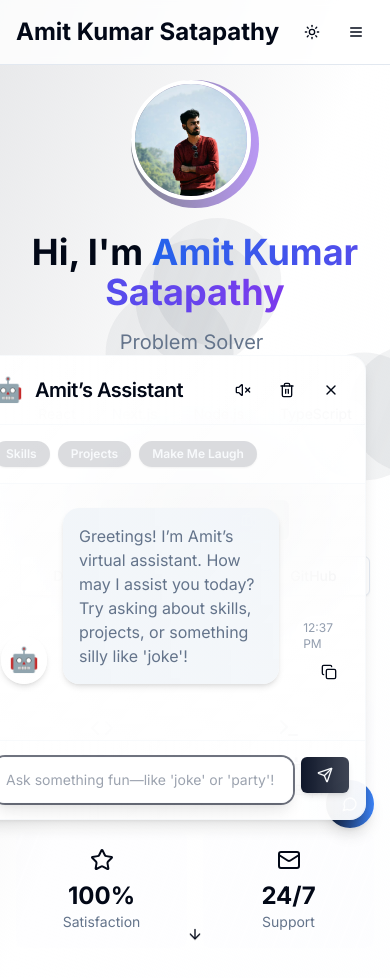
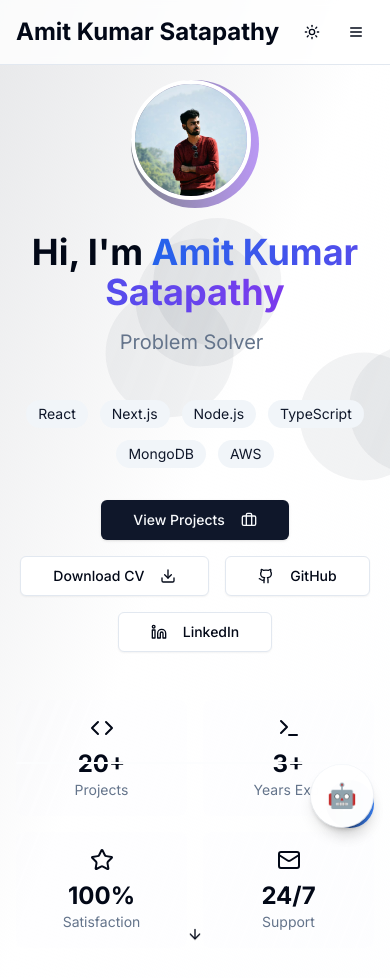
Before and after one commit to Amitkumarsatapathy645/Amit-portfolio, a Next.js app: page / in a window 390 px wide. Both pictures are taken after a click on the button 350 px from the left and 804 px from the top of the page. Shown: the top 978 px of the page. Built offline with nearby package versions, Linux system fonts and the light colour scheme.

Commit message:
changed for mobile view

```diff
--- a/src/components/chatbot/ChatBot.tsx
+++ b/src/components/chatbot/ChatBot.tsx
@@ -2,7 +2,7 @@
 import { useState, useRef, useEffect } from 'react';
 import { motion } from 'framer-motion';
 import { Button } from '@/components/ui/button';
-import { Send, X, Copy, Volume2, VolumeX, Trash2 } from 'lucide-react';
+import { Send, X, Copy, Volume2, VolumeX, Trash2, ChevronUp, ChevronDown } from 'lucide-react';
 import { Badge } from '@/components/ui/badge';
 
 interface ChatBotProps {
@@ -18,7 +18,7 @@ interface Message {
 export default function ChatBot({ onClose }: ChatBotProps) {
   const [messages, setMessages] = useState<Message[]>([
     {
-      text: "Greetings! I’m Amit’s virtual assistant. How may I assist you today? Try asking about skills, projects, or something silly like 'joke'!",
+      text: "Greetings! I'm Amit's virtual assistant. How may I assist you today? Try asking about skills, projects, or something silly like 'joke'!",
       isUser: false,
       timestamp: new Date().toLocaleTimeString([], { hour: '2-digit', minute: '2-digit' }),
     },
@@ -29,16 +29,39 @@ export default function ChatBot({ onClose }: ChatBotProps) {
   const [isSoundOn, setIsSoundOn] = useState(false);
   const [isPartyMode, setIsPartyMode] = useState(false);
   const [lastQuery, setLastQuery] = useState<string | null>(null);
+  const [showSuggestions, setShowSuggestions] = useState(true);
   const messagesEndRef = useRef<HTMLDivElement>(null);
   const inputRef = useRef<HTMLInputElement>(null);
+  const chatContainerRef = useRef<HTMLDivElement>(null);
 
   // Auto-scroll and focus
   useEffect(() => {
     if (messagesEndRef.current && !isMinimized) {
       messagesEndRef.current.scrollIntoView({ behavior: 'smooth' });
     }
+    if (!isMinimized) {
       inputRef.current?.focus();
+    }
   }, [messages, isMinimized]);
+
+  // Handle window resize and adjust for mobile
+  useEffect(() => {
+    const handleResize = () => {
+      // Auto-minimize on very small screens when first loaded
+      if (window.innerWidth < 480 && chatContainerRef.current) {
+        // Don't auto-minimize if user has already interacted
+        if (messages.length <= 1) {
+          setIsMinimized(true);
+        }
+      }
+    };
+
+    // Initial check
+    handleResize();
+
+    window.addEventListener('resize', handleResize);
+    return () => window.removeEventListener('resize', handleResize);
+  }, [messages.length]);
 
   const handleSend = () => {
     if (!input.trim()) return;
@@ -53,32 +76,32 @@ export default function ChatBot({ onClose }: ChatBotProps) {
     setInput('');
 
     const botResponses: { [key: string]: string | ((last: string | null) => string) } = {
-      hi: "Hey there! What’s up? Skills, projects, or a laugh?",
-      hello: "Hi! Ready to explore Amit’s world—or just here to goof off? 😄",
-      skills: "Amit’s a wizard with React, Next.js, Node.js, and more! Check the <a href='/about' class='text-primary hover:underline'>About page</a>.",
+      hi: "Hey there! What's up? Skills, projects, or a laugh?",
+      hello: "Hi! Ready to explore Amit's world—or just here to goof off? 😄",
+      skills: "Amit's a wizard with React, Next.js, Node.js, and more! Check the <a href='/about' class='text-primary hover:underline'>About page</a>.",
       projects:
         "Amit built Snapgram and Job Portal—pretty cool, huh? See more on the <a href='/projects' class='text-primary hover:underline'>Projects page</a>.",
       experience:
-        "3+ years at iServeu, DRDO, and beyond. Amit’s story’s on the <a href='/experience' class='text-primary hover:underline'>Experience page</a>.",
+        "3+ years at iServeu, DRDO, and beyond. Amit's story's on the <a href='/experience' class='text-primary hover:underline'>Experience page</a>.",
       contact: (last) =>
         last?.includes('how')
-          ? "Email Amit at <a href='mailto:amitkumarsatapathy645@gmail.com' class='text-primary hover:underline'>amitkumarsatapathy645@gmail.com</a>. Don’t spam him with memes—unless they’re good! 😜"
+          ? "Email Amit at <a href='mailto:amitkumarsatapathy645@gmail.com' class='text-primary hover:underline'>amitkumarsatapathy645@gmail.com</a>. Don't spam him with memes—unless they're good! 😜"
           : "Reach Amit via the <a href='/contact' class='text-primary hover:underline'>Contact page</a> or amitkumarsatapathy645@gmail.com.",
       resume:
-        "Grab Amit’s resume <a href='/resume.pdf' class='text-primary hover:underline' target='_blank'>here</a>. It’s less boring than most!",
+        "Grab Amit's resume <a href='/resume.pdf' class='text-primary hover:underline' target='_blank'>here</a>. It's less boring than most!",
       newsletter:
-        "Join Amit’s LinkedIn newsletter <a href='https://www.linkedin.com/newsletters/your-newsletter-slug/' class='text-primary hover:underline' target='_blank'>here</a>. No spam, just fun insights!",
-      bye: "Catch you later! Don’t trip over a keyboard on your way out! 👋",
+        "Join Amit's LinkedIn newsletter <a href='https://www.linkedin.com/newsletters/your-newsletter-slug/' class='text-primary hover:underline' target='_blank'>here</a>. No spam, just fun insights!",
+      bye: "Catch you later! Don't trip over a keyboard on your way out! 👋",
       goodbye: "Farewell, human! May your code always compile. 😎",
-      coffee: "I’d brew you a cup, but I’m digital. How about some code fuel instead? ☕",
-      joke: "Why don’t skeletons fight each other? Because they don’t have the guts! 😂",
+      coffee: "I'd brew you a cup, but I'm digital. How about some code fuel instead? ☕",
+      joke: "Why don't skeletons fight each other? Because they don't have the guts! 😂",
       bored: "Bored, huh? Type 'party' and see what happens... 😉",
-      party: "🎉 Party time! Enjoy the chaos—I’ll clean up the confetti later! 🎊",
+      party: "🎉 Party time! Enjoy the chaos—I'll clean up the confetti later! 🎊",
     };
 
     const lowerInput = input.toLowerCase().trim();
     let response =
-      "Hmm, I’m stumped! Try skills, projects, or something fun like 'joke' or 'coffee'.";
+      "Hmm, I'm stumped! Try skills, projects, or something fun like 'joke' or 'coffee'.";
 
     for (const [keyword, reply] of Object.entries(botResponses)) {
       if (new RegExp(`\\b${keyword}\\b`).test(lowerInput)) {
@@ -90,13 +113,14 @@ export default function ChatBot({ onClose }: ChatBotProps) {
 
     if (/help|what can you do/i.test(lowerInput)) {
       response =
-        "I can spill the beans on Amit’s skills, projects, or crack a joke! What’s your vibe?";
+        "I can spill the beans on Amit's skills, projects, or crack a joke! What's your vibe?";
     }
 
     setIsTyping(true);
     const typeMessage = (text: string) => {
       let currentText = '';
-      const typingSpeed = 20;
+      // Faster typing on mobile for better UX
+      const typingSpeed = window.innerWidth < 640 ? 15 : 20;
       const botMessage: Message = {
         text: '',
         isUser: false,
@@ -128,13 +152,13 @@ export default function ChatBot({ onClose }: ChatBotProps) {
 
   const handleCopy = (text: string) => {
     navigator.clipboard.writeText(text.replace(/<[^>]+>/g, ''));
-    alert('Copied! Don’t paste it somewhere silly!');
+    alert('Copied! Dont paste it somewhere silly!');
   };
 
   const handleClearChat = () => {
     setMessages([
       {
-        text: "Chat wiped clean! Let’s start fresh—maybe with a joke? 😜",
+        text: "Chat wiped clean! Lets start fresh—maybe with a joke? 😜",
         isUser: false,
         timestamp: new Date().toLocaleTimeString([], { hour: '2-digit', minute: '2-digit' }),
       },
@@ -143,11 +167,25 @@ export default function ChatBot({ onClose }: ChatBotProps) {
     setIsPartyMode(false);
   };
 
+  // Calculate width based on screen size
+  const chatWidth = typeof window !== 'undefined'
+    ? window.innerWidth < 640
+      ? 'w-[95%] max-w-[95%]'
+      : window.innerWidth < 768
+        ? 'w-[90%] max-w-md'
+        : 'w-full max-w-md'
+    : 'w-full max-w-md';
+
   return (
     <motion.div
-      className={`fixed bottom-6 right-6 w-full max-w-md bg-gradient-to-br from-card/95 to-card/85 backdrop-blur-3xl border border-accent/50 rounded-2xl shadow-lg z-50 flex flex-col transition-all duration-500 ${
-        isMinimized ? 'h-16 w-16' : 'max-h-[85vh]'
-      } ${isPartyMode ? 'animate-party-bg' : ''}`}
+      ref={chatContainerRef}
+      className={`fixed ${isMinimized ? 'bottom-4 right-4' : 'bottom-0 right-0 sm:bottom-6 sm:right-6'}
+        ${isMinimized ? 'h-16 w-16' : chatWidth}
+        bg-gradient-to-br from-card/95 to-card/85 backdrop-blur-3xl
+        border border-accent/50 rounded-2xl sm:rounded-2xl ${isMinimized ? 'rounded-full' : 'rounded-t-2xl sm:rounded-2xl'}
+        shadow-lg z-50 flex flex-col transition-all duration-500
+        ${isMinimized ? '' : 'max-h-[85vh] sm:max-h-[75vh] md:max-h-[80vh]'}
+        ${isPartyMode ? 'animate-party-bg' : ''}`}
       initial={{ opacity: 0, scale: 0.95 }}
       animate={{ opacity: 1, scale: 1 }}
       exit={{ opacity: 0, scale: 0.95 }}
@@ -170,18 +208,17 @@ export default function ChatBot({ onClose }: ChatBotProps) {
         </Button>
       ) : (
         <>
-          {/* Header */}
-          <div className="flex justify-between items-center p-4 border-b border-accent/50 bg-gradient-to-r from-card/70 to-card/50 rounded-t-2xl">
-            <div className="flex items-center gap-3">
+          {/* Header - optimized for mobile */}
+          <div className="flex justify-between items-center p-3 sm:p-4 border-b border-accent/50 bg-gradient-to-r from-card/70 to-card/50 rounded-t-2xl">
+            <div className="flex items-center gap-2 sm:gap-3">
               <motion.div
                 initial={{ scale: 0, rotate: -180 }}
                 animate={{ scale: 1, rotate: 0 }}
                 transition={{ type: 'spring', stiffness: 260, damping: 20 }}
-                className="text-primary text-2xl"
+                className="text-primary text-xl sm:text-2xl"
                 whileHover={
                   lastQuery === 'joke' || isPartyMode ? { rotate: [0, 10, -10, 0] } : undefined
                 }
-                // Use tween for party mode animation with keyframes
                 {...(isPartyMode
                   ? {
                       animate: { rotate: [0, 15, -15, 0], scale: 1.2 },
@@ -191,14 +228,14 @@ export default function ChatBot({ onClose }: ChatBotProps) {
               >
                 🤖
               </motion.div>
-              <h3 className="text-xl font-semibold text-foreground tracking-tight">Amit’s Assistant</h3>
+              <h3 className="text-lg sm:text-xl font-semibold text-foreground tracking-tight">Amit's Assistant</h3>
             </div>
-            <div className="flex gap-2">
+            <div className="flex gap-1 sm:gap-2">
               <Button
                 variant="ghost"
                 size="icon"
                 onClick={() => setIsSoundOn(!isSoundOn)}
-                className="hover:bg-accent/40 hover:shadow-md transition-all"
+                className="h-8 w-8 sm:h-9 sm:w-9 hover:bg-accent/40 hover:shadow-md transition-all"
                 aria-label={isSoundOn ? 'Mute sound' : 'Enable sound'}
               >
                 {isSoundOn ? <Volume2 className="h-4 w-4" /> : <VolumeX className="h-4 w-4" />}
@@ -207,7 +244,7 @@ export default function ChatBot({ onClose }: ChatBotProps) {
                 variant="ghost"
                 size="icon"
                 onClick={handleClearChat}
-                className="hover:bg-accent/40 hover:shadow-md transition-all"
+                className="h-8 w-8 sm:h-9 sm:w-9 hover:bg-accent/40 hover:shadow-md transition-all"
                 aria-label="Clear chat"
               >
                 <Trash2 className="h-4 w-4" />
@@ -215,8 +252,17 @@ export default function ChatBot({ onClose }: ChatBotProps) {
               <Button
                 variant="ghost"
                 size="icon"
+                onClick={() => setIsMinimized(true)}
+                className="h-8 w-8 sm:h-9 sm:w-9 hover:bg-accent/40 hover:shadow-md transition-all hidden sm:flex"
+                aria-label="Minimize chatbot"
+              >
+                <ChevronDown className="h-4 w-4" />
+              </Button>
+              <Button
+                variant="ghost"
+                size="icon"
                 onClick={onClose}
-                className="hover:bg-accent/40 hover:shadow-md transition-all"
+                className="h-8 w-8 sm:h-9 sm:w-9 hover:bg-accent/40 hover:shadow-md transition-all"
                 aria-label="Close chatbot"
               >
                 <X className="h-5 w-5" />
@@ -224,14 +270,28 @@ export default function ChatBot({ onClose }: ChatBotProps) {
             </div>
           </div>
 
-          {/* Suggestions */}
-          <div className="flex flex-wrap gap-2 p-4 border-b border-accent/50 bg-card/60">
-            {['Skills', 'Projects', 'Make Me Laugh'].map((suggestion) => (
+          {/* Suggestions with toggle for mobile */}
+          <div className="border-b border-accent/50 bg-card/60">
+            <div className="flex justify-between items-center px-4 py-2 sm:hidden">
+              <span className="text-xs text-muted-foreground">Quick suggestions</span>
+              <Button
+                variant="ghost"
+                size="icon"
+                onClick={() => setShowSuggestions(!showSuggestions)}
+                className="h-6 w-6 p-1"
+              >
+                {showSuggestions ? <ChevronUp className="h-4 w-4" /> : <ChevronDown className="h-4 w-4" />}
+              </Button>
+            </div>
+
+            {/* Suggestion chips */}
+            <div className={`flex flex-wrap gap-2 px-4 pb-3 ${showSuggestions ? '' : 'hidden sm:flex'} sm:py-4`}>
+              {['Skills', 'Projects', 'Experience', 'Make Me Laugh'].map((suggestion) => (
                 <Badge
                   key={suggestion}
-                className={`cursor-pointer bg-primary/15 hover:bg-primary/25 transition-all duration-300 shadow-sm hover:shadow-md rounded-full px-3 py-1 ${
-                  suggestion === 'Make Me Laugh' ? 'animate-wiggle' : ''
-                }`}
+                  className={`cursor-pointer bg-slate-100 hover:bg-primary/25 transition-all
+                  duration-300 shadow-sm hover:shadow-md rounded-full px-2 py-1 text-xs sm:px-3 sm:py-1 sm:text-sm
+                  ${suggestion === 'Make Me Laugh' ? 'animate-wiggle' : ''}`}
                   onClick={() => {
                     setInput(suggestion === 'Make Me Laugh' ? 'joke' : suggestion);
                     handleSend();
@@ -241,8 +301,9 @@ export default function ChatBot({ onClose }: ChatBotProps) {
                 </Badge>
               ))}
             </div>
+          </div>
 
-          {/* Messages */}
+          {/* Messages - optimized for better mobile display */}
           <div
             className="flex-1 overflow-y-auto p-6 space-y-8 bg-gradient-to-b from-transparent to-card/40 custom-scrollbar"
             aria-live="polite"
```
Lines whose indentation alone changed are shown as unchanged.
